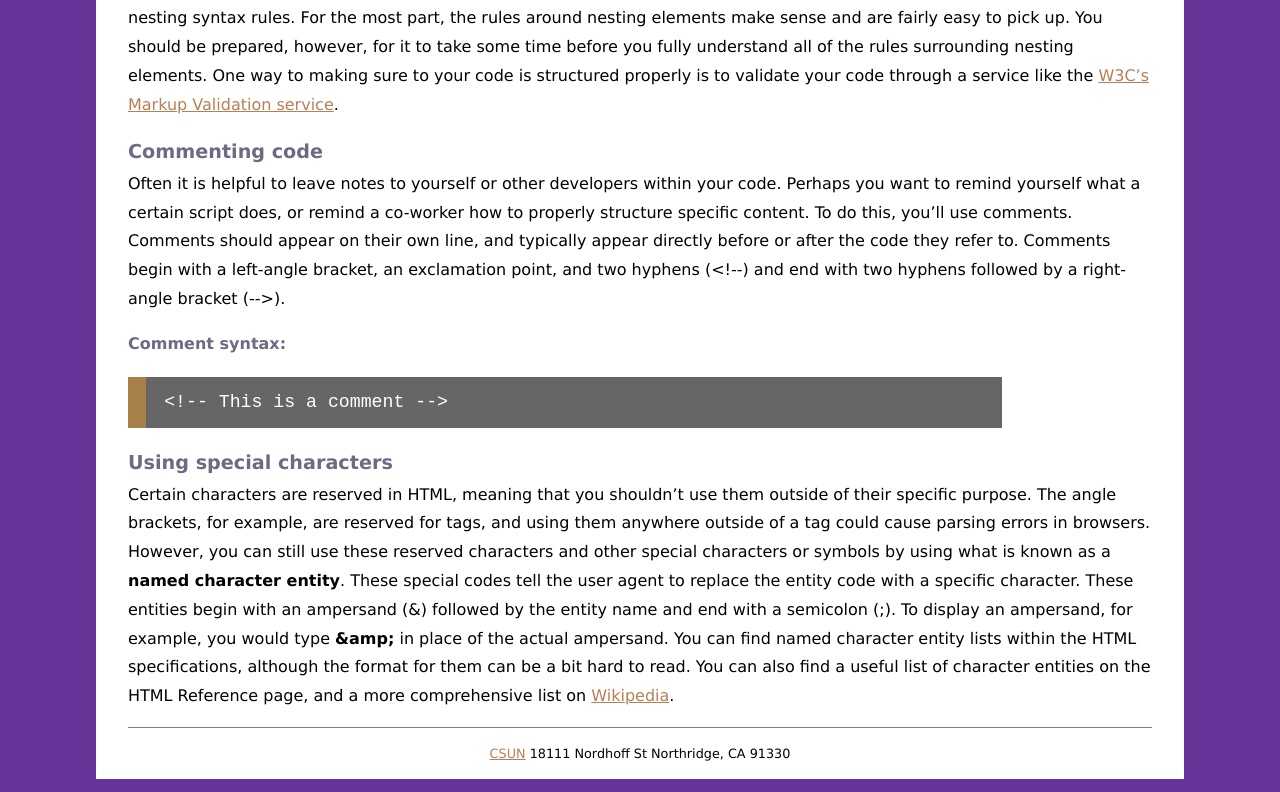
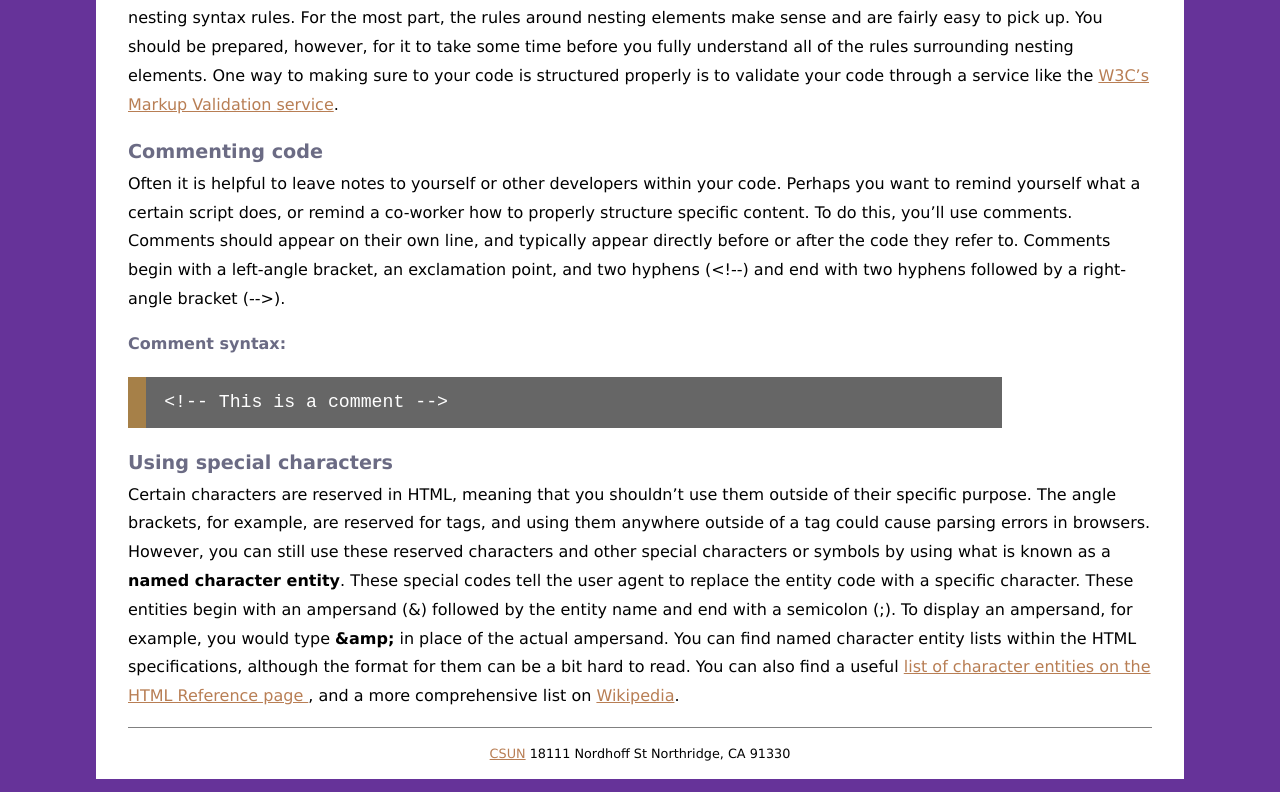
Before and after one commit to merylmarasigan741/comp484-hw3, a plain HTML site: page syntax.html in a window 1280 px wide. Shown: the part 3159-3951 px from the top of the page. Drawn offline with Linux system fonts and the light colour scheme.

Commit message:
added link from Syntax.html to table in Reference.html

```diff
--- a/syntax.html
+++ b/syntax.html
@@ -220,8 +220,8 @@
             for example, you would type <strong>&amp;amp;</strong> in place of
             the actual ampersand. You can find named character entity lists
             within the HTML specifications, although the format for them can be
-            a bit hard to read. You can also find a useful list of character
-            entities on the HTML Reference page, and a more comprehensive list
+            a bit hard to read. You can also find a useful <a href="reference.html#table">list of character
+            entities on the HTML Reference page </a>, and a more comprehensive list
             on
             <a
               href="http://en.wikipedia.org/wiki/List_of_XML_and_HTML_character_entity_references"
```
Also changed, not shown: lab_instructions.txt.
